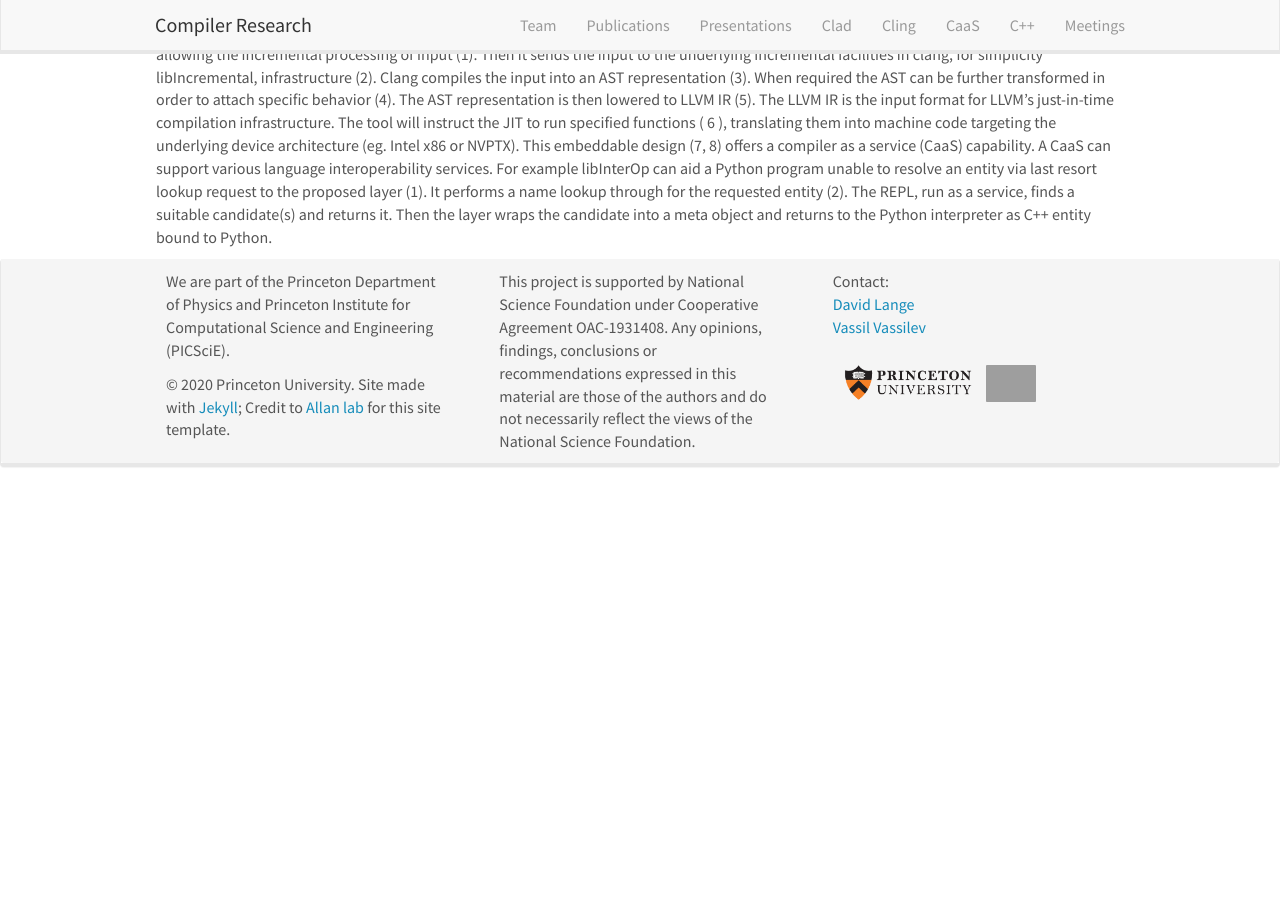
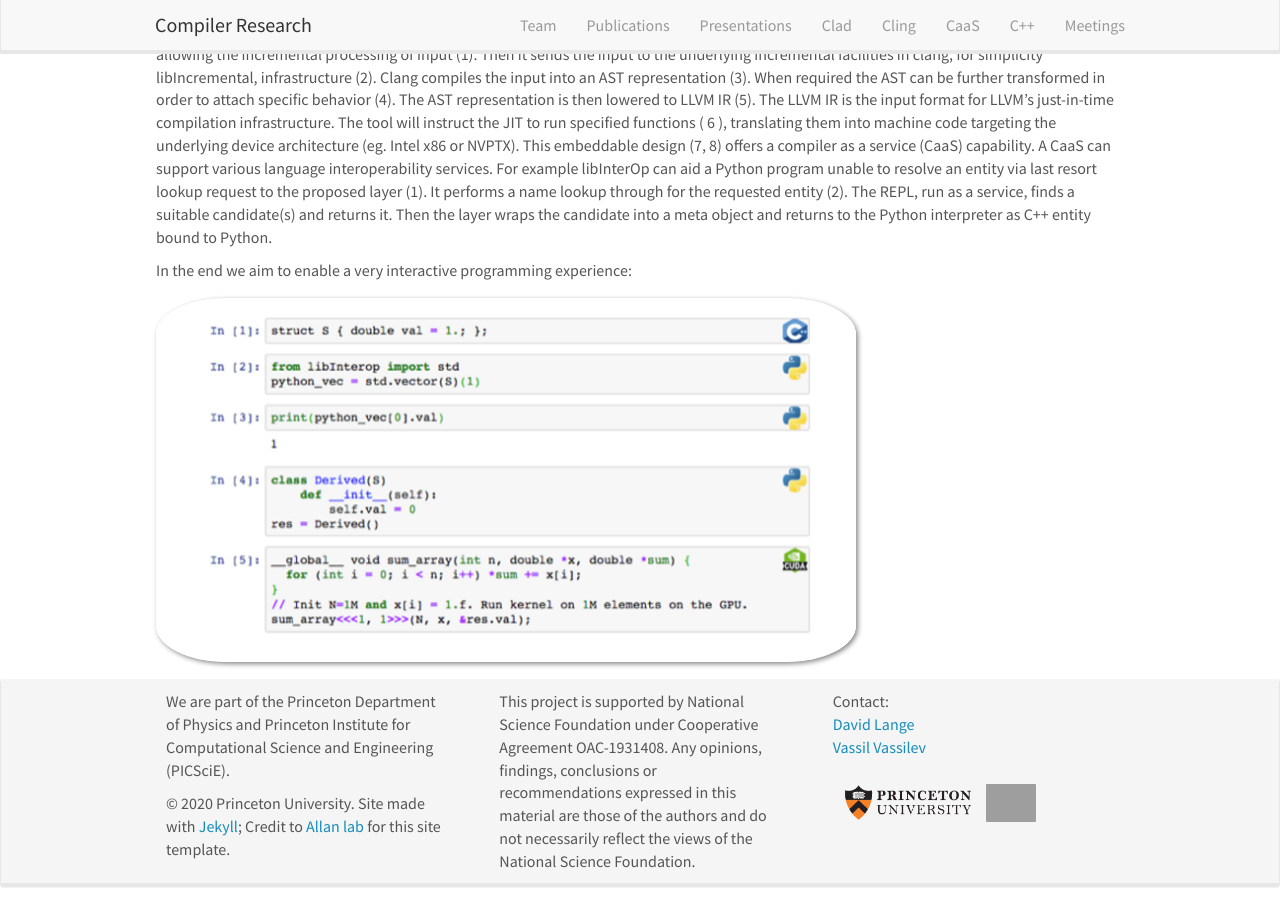
Before and after one commit to vgvassilev/clad, a Jekyll site: the page built from _pages/caas.md, in a window 1280 px wide and 900 px high, scrolled down 1161 px. Built offline with Jekyll 4.4.1, drawn with Linux system fonts in a browser that asks for light colours; nearby versions of some CDN libraries; before the commit the page ends 1650 px from its top, so only the background shows below that; grey boxes are pictures that could not be loaded.

Commit message:
programming model text and graphic

```diff
--- a/_pages/caas.md
+++ b/_pages/caas.md
@@ -34,3 +34,7 @@ A CaaS can support various language interoperability services. For example libIn
 via last resort lookup request to the proposed layer (1). It performs a name lookup through for the requested entity (2). The REPL,
 run as a service, finds a suitable candidate(s) and returns it. Then the layer wraps the candidate into a meta object and
 returns to the Python interpreter as C++ entity bound to Python.
+
+In the end we aim to enable a very interactive programming experience:
+<br />
+<img src="/images/caas_prog_model.png" width="700">
```
Also changed, not shown: images/caas_prog_model.png (added).
